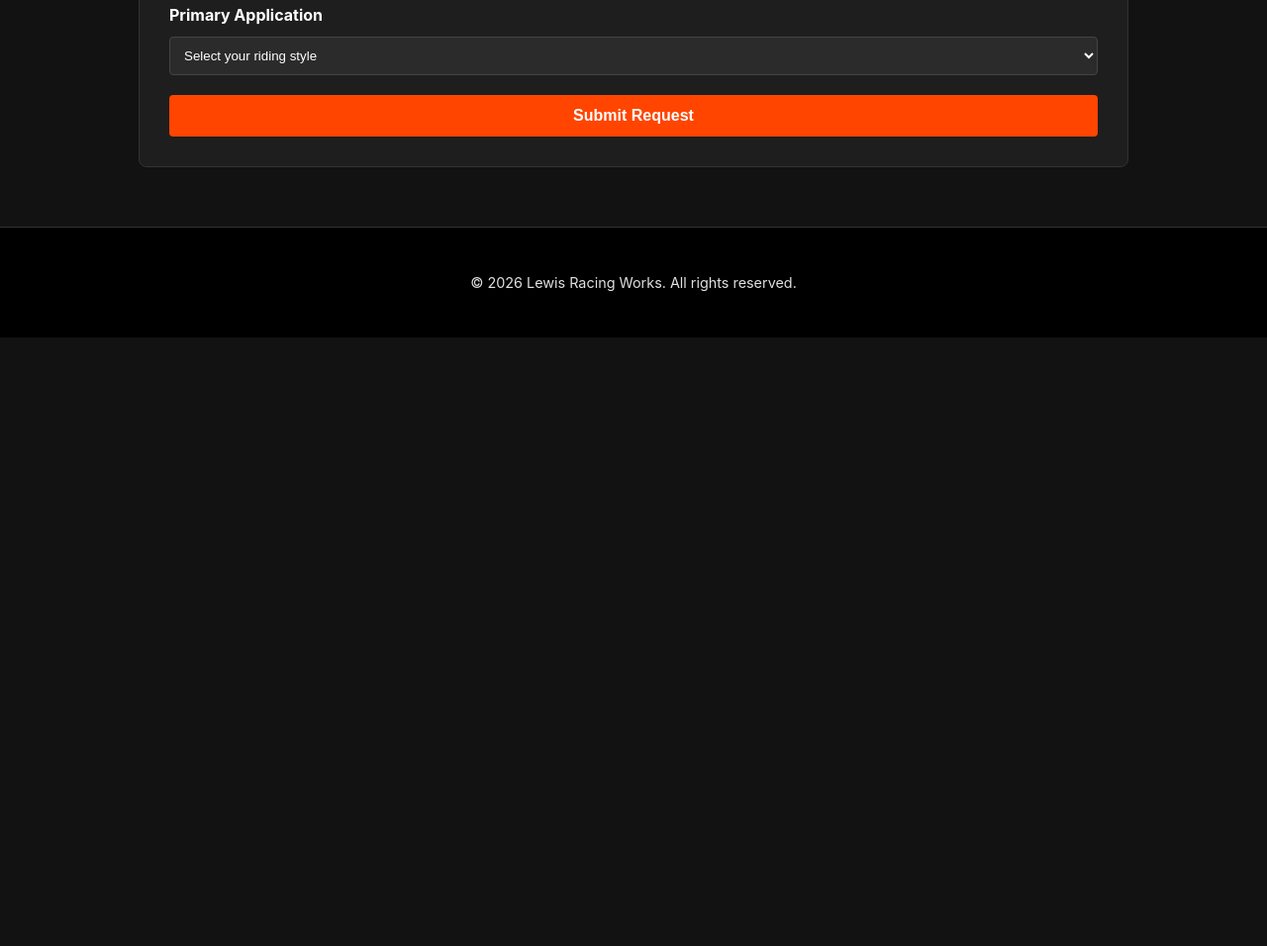
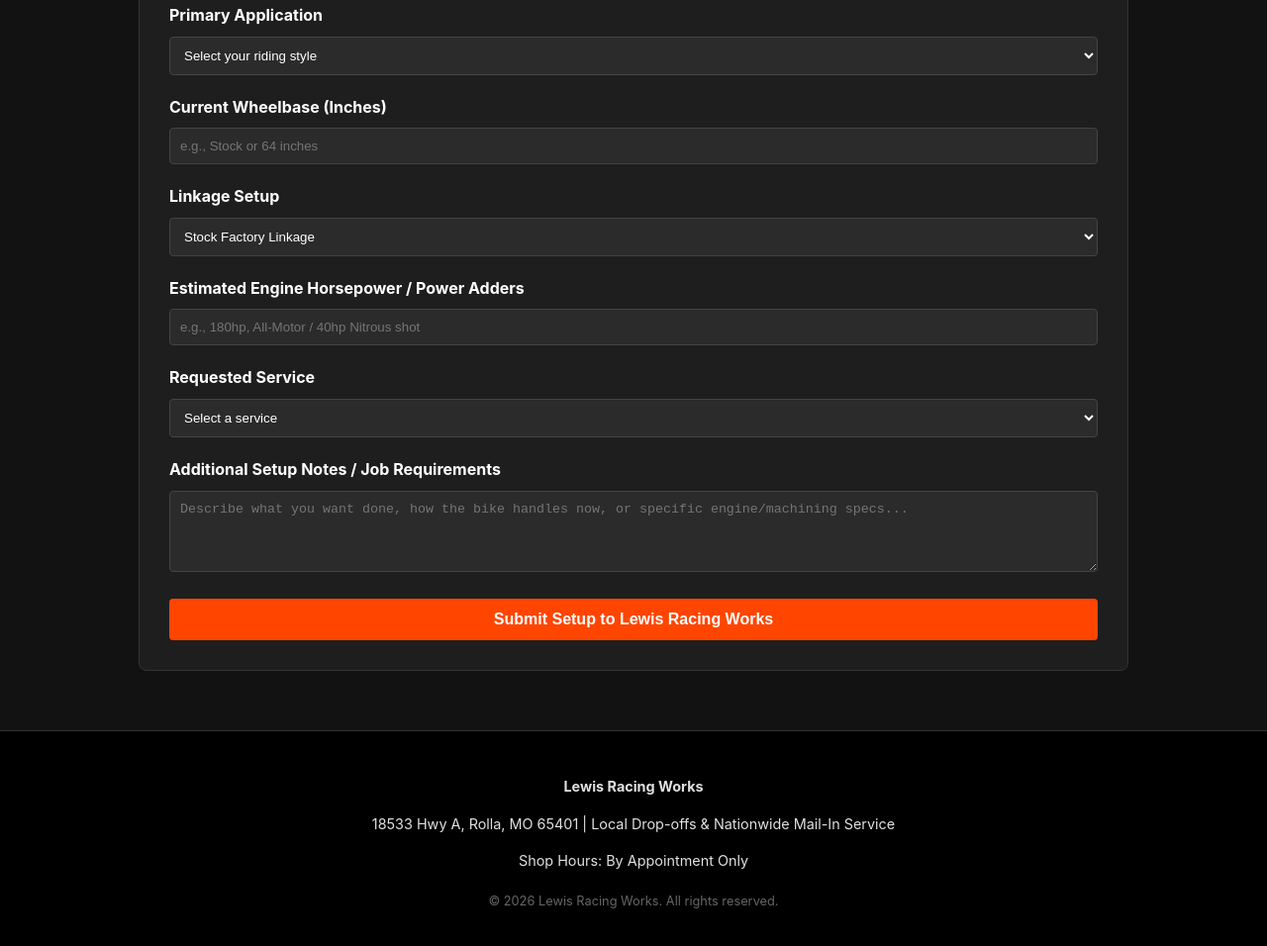
Before and after one commit to jlrws028-oss/Website, a plain HTML site: page index.html in a window 1280 px wide. Shown: the part 2634-3590 px from the top of the page at 99% size. Before the commit the page ends 2975 px from the top, so only its background shows below. Drawn offline with Linux system fonts and the light colour scheme.

Commit message:
Update index.html

```diff
--- a/index.html
+++ b/index.html
@@ -137,8 +137,7 @@
             <h2>Service Request & Setup Questionnaire</h2>
             <p style="margin-bottom: 20px; color: #aaa;">Fill out your setup details below. We will review your data and email you a custom build blueprint, price quote, and shipping/drop-off instructions.</p>
 
-            <!-- Updated Formspree Endpoint Link below -->
-            <form action="https://formspree.io/f/mnjepnry" method="POST">
+            <form action="https://formspree.io" method="POST">
                 <div class="form-group">
                     <label for="name">Full Name</label>
                     <input type="text" id="name" name="name" required placeholder="John Doe">
@@ -166,7 +165,6 @@
 
                 <div class="form-group">
                     <label for="application">Primary Application</label>
-                    <!-- Fixed Select syntax template dropdown -->
                     <select id="application" name="application" required>
                         <option value="" disabled selected>Select your riding style</option>
                         <option value="Drag Racing">Drag Racing (Grudge / Bracket)</option>
@@ -175,14 +173,54 @@
                     </select>
                 </div>
 
-                <button type="submit">Submit Request</button>
+                <div class="form-group">
+                    <label for="wheelbase">Current Wheelbase (Inches)</label>
+                    <input type="text" id="wheelbase" name="wheelbase" placeholder="e.g., Stock or 64 inches">
+                </div>
+
+                <div class="form-group">
+                    <label for="linkage">Linkage Setup</label>
+                    <select id="linkage" name="linkage">
+                        <option value="Stock Linkage">Stock Factory Linkage</option>
+                        <option value="Aftermarket Straight Link">Aftermarket Straight Link</option>
+                        <option value="Other Custom Geometry">Other Custom Geometry</option>
+                    </select>
+                </div>
+
+                <div class="form-group">
+                    <label for="power">Estimated Engine Horsepower / Power Adders</label>
+                    <input type="text" id="power" name="engine_specs" placeholder="e.g., 180hp, All-Motor / 40hp Nitrous shot">
+                </div>
+
+                <div class="form-group">
+                    <label for="service">Requested Service</label>
+                    <select id="service" name="requested_service" required>
+                        <option value="" disabled selected>Select a service</option>
+                        <option value="Custom Shock Build">Custom Shock Build</option>
+                        <option value="Fork and Shock Revalve">Fork and Shock Revalve</option>
+                        <option value="General Maintenance">General Maintenance</option>
+                        <option value="Track Day Prep">Track Day Prep</option>
+                        <option value="Performance Engine Work">Performance Engine Work</option>
+                        <option value="Motorcycle Geometry Setup">Motorcycle Geometry Setup</option>
+                        <option value="Small Parts Machining">Small Parts Machining</option>
+                    </select>
+                </div>
+
+                <div class="form-group">
+                    <label for="notes">Additional Setup Notes / Job Requirements</label>
+                    <textarea id="notes" name="rider_notes" rows="4" placeholder="Describe what you want done, how the bike handles now, or specific engine/machining specs..."></textarea>
+                </div>
+
+                <button type="submit">Submit Setup to Lewis Racing Works</button>
             </form>
         </section>
-
     </div>
 
     <footer>
-        <p>&copy; 2026 Lewis Racing Works. All rights reserved.</p>
+        <p><strong>Lewis Racing Works</strong></p>
+        <p>18533 Hwy A, Rolla, MO 65401 | Local Drop-offs & Nationwide Mail-In Service</p>
+        <p>Shop Hours: By Appointment Only</p>
+        <p style="color: #666; font-size: 0.8rem; margin-top: 20px;">&copy; 2026 Lewis Racing Works. All rights reserved.</p>
     </footer>
 
 </body>
```
